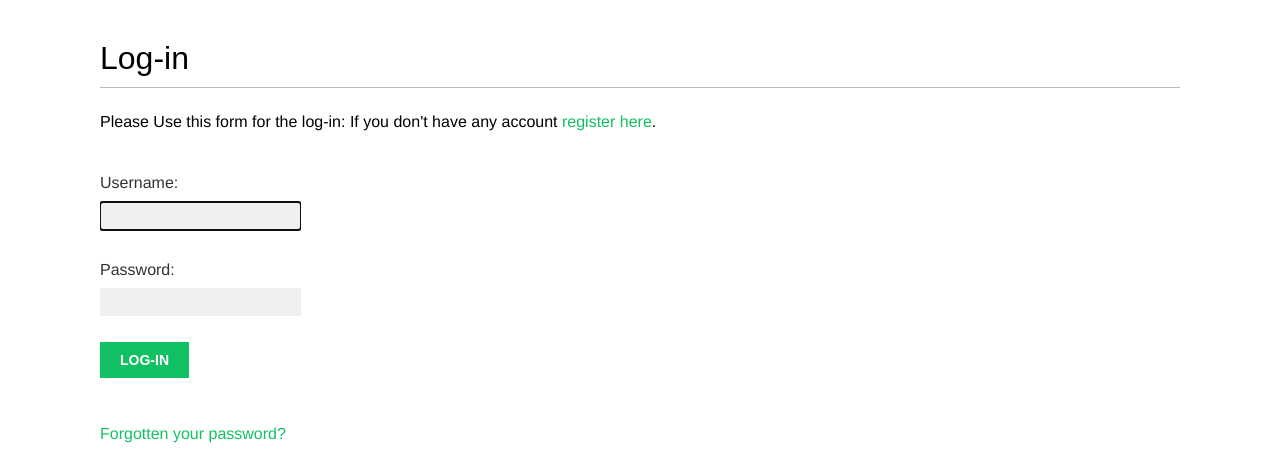
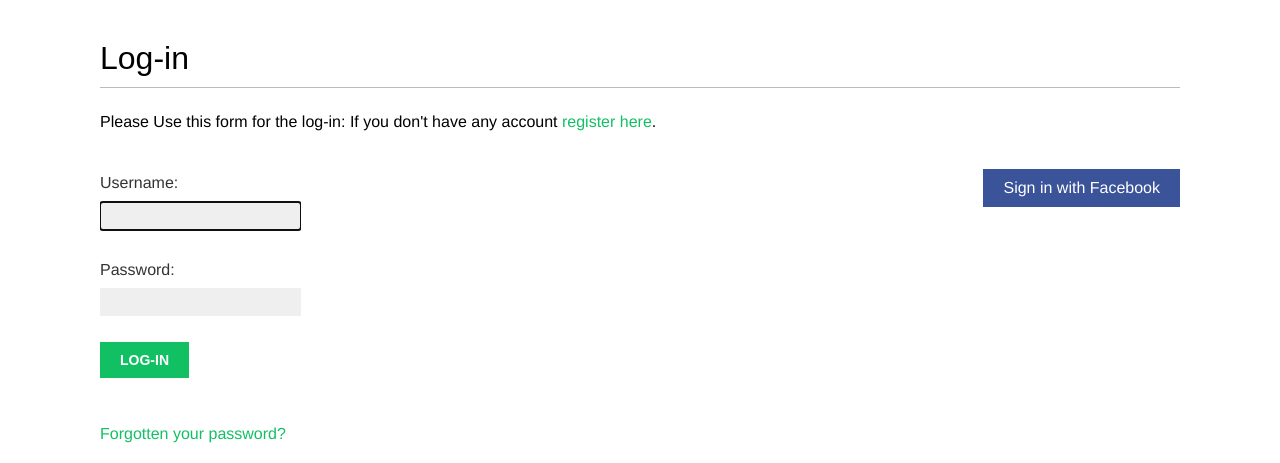
Before and after one commit to ABHISHEKGHARAMI/bookmark, a Django app: page /account/login/ in a window 1280 px wide. Shown: the part 47-510 px from the top of the page. Run offline with Django 5.2, Linux system fonts and the light colour scheme; some web fonts are replaced.

Commit message:
Adding the facebook login to the template .

```diff
--- a/bookmarks/account/templates/registration/login.html
+++ b/bookmarks/account/templates/registration/login.html
@@ -26,4 +26,14 @@
    </p>
   </div>
 
+  <div class="social">
+    <ul>
+     <li class="facebook">
+     <a href="{% url "social:begin" "facebook" %}">
+     Sign in with Facebook
+     </a>
+     </li>
+    </ul>
+</div>
+
 {% endblock %}
```
